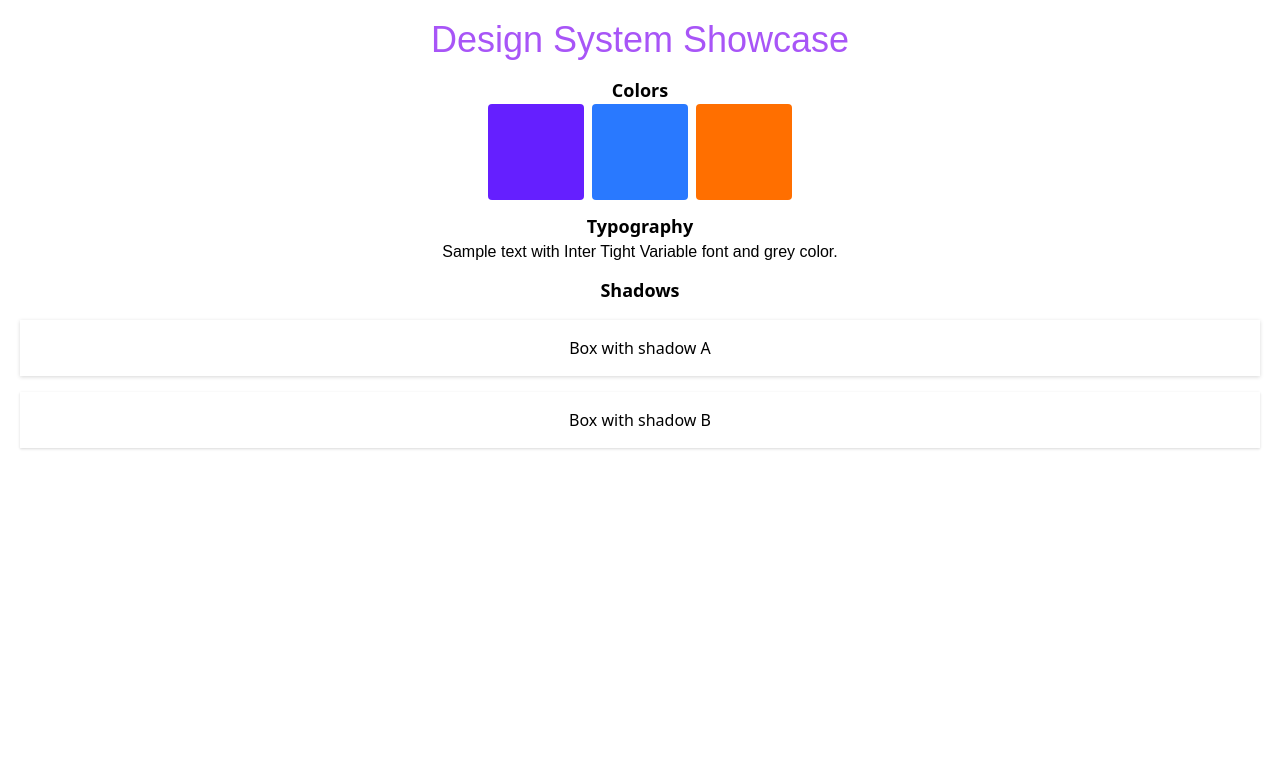
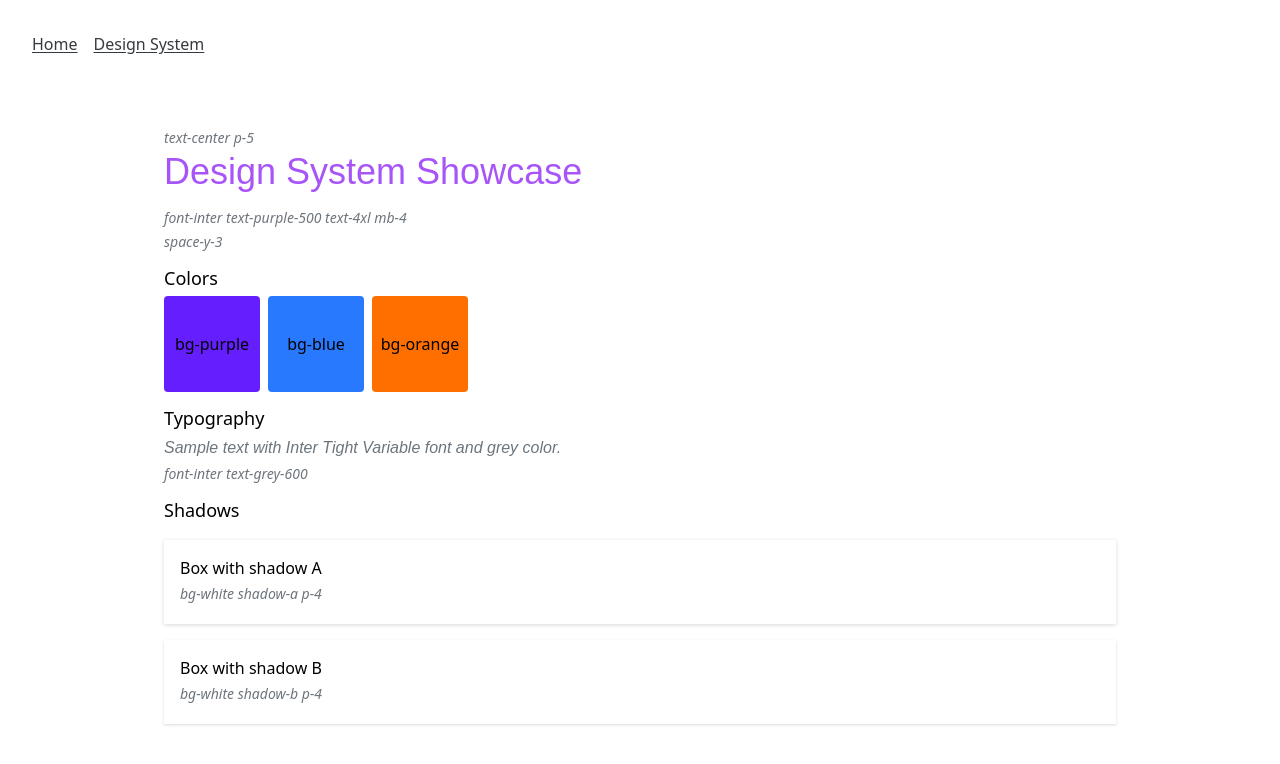
Before and after one commit to Lenniott/modality-playground, a SvelteKit app: page /design-system in a window 1280 px wide. Shown: the top 764 px of the page. Built offline with nearby package versions, Linux system fonts and the light colour scheme.

Commit message:
Start of playground

```diff
--- a/src/app.css
+++ b/src/app.css
@@ -1,3 +1,16 @@
 @tailwind base;
 @tailwind components;
 @tailwind utilities;
+
+a {
+    @apply text-grey-6 hover:text-purple-2 underline underline-offset-2 hover:underline-offset-4 transition-all duration-300 ease-in-out;
+}
+
+
+h1{
+    @apply font-inter text-purple-500 text-4xl mb-4;
+}
+
+h2{
+    @apply font-medium text-lg
+}
--- /dev/null
+++ b/src/lib/Navbar.svelte
@@ -0,0 +1,12 @@
+<script>
+  // Logic for Navbar
+</script>
+
+<style>
+  /* Style for Navbar */
+</style>
+
+<nav>
+<a href="/">Home</a>
+<a href="/design-system">Design System</a>
+</nav>
--- a/src/lib/index.ts
+++ b/src/lib/index.ts
@@ -1 +1,3 @@
-// Reexport your entry components here
+
+
+export { default as Navbar } from './Navbar.svelte';
--- a/src/routes/+layout.svelte
+++ b/src/routes/+layout.svelte
@@ -2,4 +2,11 @@
 	import '../app.css';
 </script>
 
-<slot />
+
+<nav class="p-8 flex gap-4 sticky top-0 ">
+	<a href="/">Home</a>
+	<a href="/design-system">Design System</a>
+	</nav>
+<main class="max-w-5xl mx-auto p-4">
+	<slot />
+</main>
--- a/src/routes/+page.svelte
+++ b/src/routes/+page.svelte
@@ -1,2 +1 @@
 <h1>Curiosity</h1>
-<a href="/design-system">Design System</a>
--- a/src/routes/design-system/+page.svelte
+++ b/src/routes/design-system/+page.svelte
@@ -4,31 +4,52 @@
 
   <style>
     /* Additional local styles if needed */
+    p{
+        @apply my-1 italic text-grey-4
+    }
+
+    .block {
+        @apply flex justify-center items-center size-24
+    }
   </style>
 
-  <div class="text-center p-5">
-    <h1 class="font-inter text-purple-500 text-4xl mb-4">Design System Showcase</h1>
+  <div class="text-left p-5">
+    <p class="text-sm">text-center p-5</p>
+    <h1>Design System Showcase</h1>
+    <p class="text-sm">font-inter text-purple-500 text-4xl mb-4</p>
 
     <div class="space-y-3">
+      <p class="text-sm">space-y-3</p>
+
       <section>
-        <h2 class="font-bold text-lg">Colors</h2>
-        <div class="flex space-x-2 justify-center items-center">
-          <div class="w-24 h-24 bg-purple rounded"></div>
-          <div class="w-24 h-24 bg-blue rounded"></div>
-          <div class="w-24 h-24 bg-orange rounded"></div>
+        <h2>Colors</h2>
+        <p class="text-sm"></p>
+        <div class="flex space-x-2 justify-start items-start">
+          <div class="block bg-purple rounded">bg-purple</div>
+          <div class="block bg-blue rounded">bg-blue</div>
+          <div class="block bg-orange rounded">bg-orange</div>
           <!-- Add more colors as needed -->
         </div>
       </section>
 
       <section>
-        <h2 class="font-bold text-lg">Typography</h2>
-        <p class="font-inter text-grey-600">Sample text with Inter Tight Variable font and grey color.</p>
+        <h2 class="">Typography</h2>
+        <p class="font-inter text-grey-600">
+          Sample text with Inter Tight Variable font and grey color.
+        </p>
+        <p class="text-sm">font-inter text-grey-600</p>
       </section>
 
       <section class="flex flex-col gap-4">
-        <h2 class="font-bold text-lg">Shadows</h2>
-        <div class="p-4 bg-white shadow-a">Box with shadow A</div>
-        <div class="p-4 bg-white shadow-b">Box with shadow B</div>
+        <h2 class="">Shadows</h2>
+        <div class="p-4 bg-white shadow-a">
+          Box with shadow A
+          <p class="text-sm">bg-white shadow-a p-4</p>
+        </div>
+        <div class="p-4 bg-white shadow-b">
+          Box with shadow B
+          <p class="text-sm">bg-white shadow-b p-4</p>
+        </div>
         <!-- Add more shadow styles as needed -->
       </section>
     </div>
```
Also changed, not shown: 1 other file (tests, documents, lock files or other folders).
